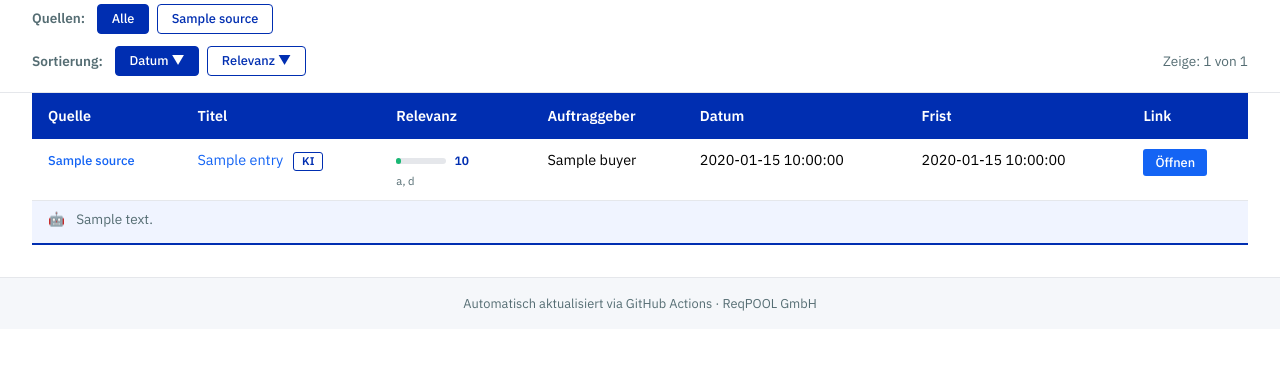
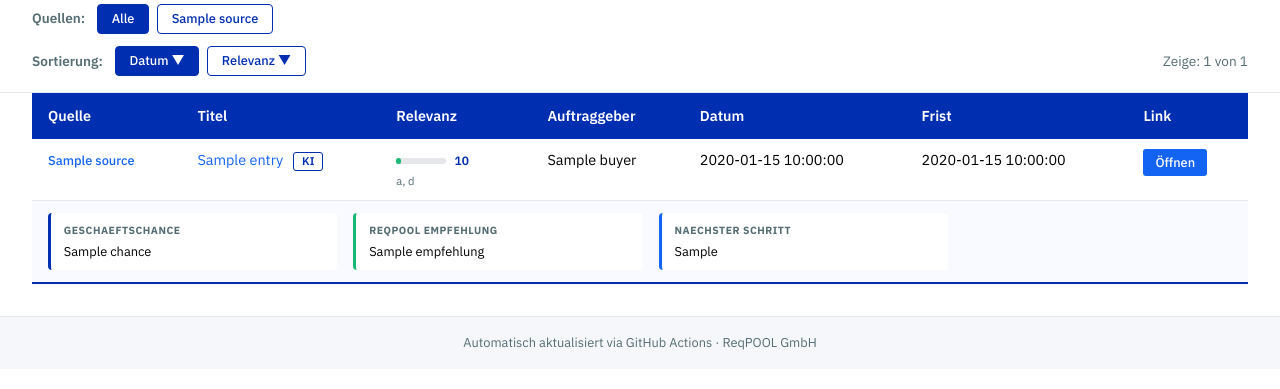
Before and after one commit to Luca144/tender, a Python web app: template templates/index.html.j2 in a window 1280 px wide, after a click on "KI". Shown: the part 225-614 px from the top of the page. Run offline with Jinja, Linux system fonts and the light colour scheme; the template is opened without the code that fills it: most values are stand-ins (such as "Sample title", 1, 10 or a date in 2020).

Commit message:
Structured summary cards + AI-based relevance score
- KI liefert JSON: Geschaeftschance, Empfehlung, naechster Schritt, fit_score
- Summary als 3-Spalten-Karte mit farbigen Seitenlinien statt Fliesstext
- fit_score (0-100 von KI) ueberschreibt Keyword-basierten Relevanz-Score
- Alte Summaries zurueckgesetzt fuer Neugenerierung

```diff
--- a/templates/index.html.j2
+++ b/templates/index.html.j2
@@ -351,19 +351,58 @@
         }
 
         .summary-row td {
-            padding: 0.5rem 1rem 0.75rem;
-            background: #f0f4ff;
+            padding: 0.75rem 1rem;
+            background: #f8faff;
             border-bottom: 2px solid var(--color-primary);
-            font-size: 0.85rem;
-            color: var(--color-grey);
-            line-height: 1.6;
         }
 
-        .summary-icon {
-            display: inline-block;
-            color: var(--color-primary);
-            font-weight: 600;
-            margin-right: 0.5rem;
+        .summary-card {
+            display: flex;
+            gap: 1rem;
+            flex-wrap: wrap;
+            max-width: 900px;
+        }
+
+        .summary-section {
+            flex: 1;
+            min-width: 200px;
+            padding: 0.6rem 0.8rem;
+            border-radius: 4px;
+            background: var(--color-white);
+            border-left: 3px solid var(--color-primary);
+        }
+
+        .summary-section.empfehlung {
+            border-left-color: var(--color-secondary);
+        }
+
+        .summary-section.naechster-schritt {
+            border-left-color: var(--color-accent-blue);
+        }
+
+        .summary-label {
+            font-size: 0.65rem;
+            font-weight: 700;
+            text-transform: uppercase;
+            letter-spacing: 0.05em;
+            color: var(--color-grey);
+            margin-bottom: 0.2rem;
+        }
+
+        .summary-text {
+            font-size: 0.8rem;
+            color: var(--color-black);
+            line-height: 1.5;
+        }
+
+        @media (max-width: 768px) {
+            .summary-card {
+                flex-direction: column;
+                gap: 0.5rem;
+            }
+            .summary-section {
+                min-width: unset;
+            }
         }
 
         .refresh-btn {
@@ -538,8 +577,26 @@
                 {% if entry.summary %}
                 <tr class="summary-row" id="summary-{{ loop.index }}" data-source="{{ entry.source }}">
                     <td colspan="7">
-                        <span class="summary-icon">&#x1F916;</span>
-                        {{ entry.summary }}
+                        <div class="summary-card">
+                            {% if entry.summary.chance %}
+                            <div class="summary-section">
+                                <div class="summary-label">Geschaeftschance</div>
+                                <div class="summary-text">{{ entry.summary.chance }}</div>
+                            </div>
+                            {% endif %}
+                            {% if entry.summary.empfehlung %}
+                            <div class="summary-section empfehlung">
+                                <div class="summary-label">ReqPOOL Empfehlung</div>
+                                <div class="summary-text">{{ entry.summary.empfehlung }}</div>
+                            </div>
+                            {% endif %}
+                            {% if entry.summary.naechster_schritt %}
+                            <div class="summary-section naechster-schritt">
+                                <div class="summary-label">Naechster Schritt</div>
+                                <div class="summary-text">{{ entry.summary.naechster_schritt }}</div>
+                            </div>
+                            {% endif %}
+                        </div>
                     </td>
                 </tr>
                 {% endif %}
```
Also changed, not shown: src/render.py (+16 -2 lines), src/summarizer.py (+40 -12 lines), tests/e2e/test_e2e.py (+9 -2 lines), tests/unit/test_render.py (+13 -4 lines), tests/unit/test_summarizer.py (+13 -6 lines).
